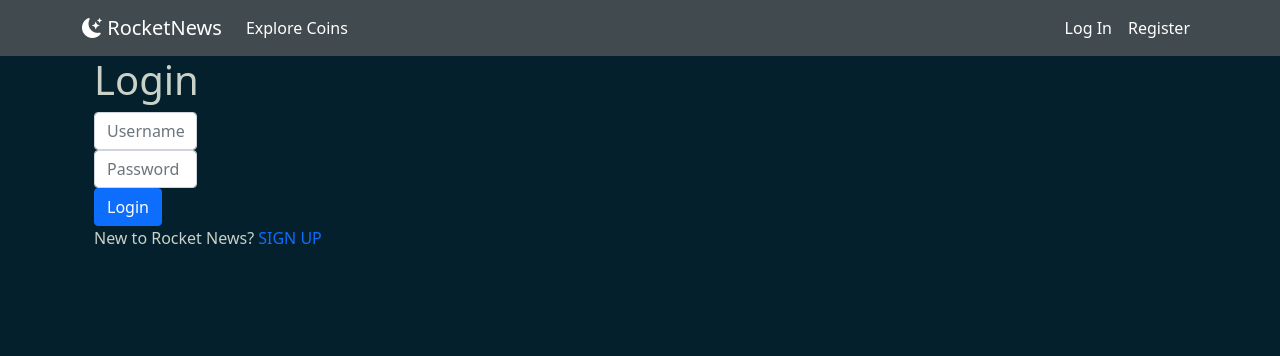
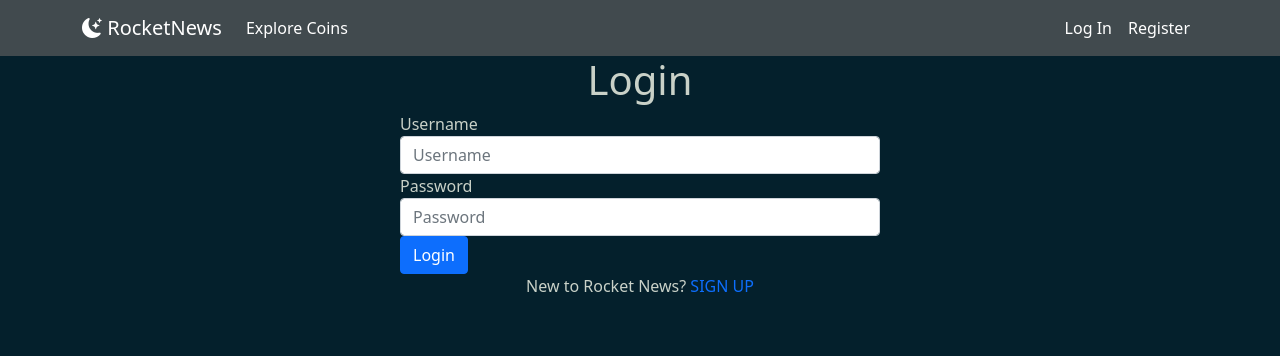
Before and after one commit to denyosaur/RocketNews, a Flask app: page /login in a window 1280 px wide. Shown: the top 356 px of the page. Run offline with Flask 2, Linux system fonts and the light colour scheme; some libraries are stand-ins or nearby versions.

Commit message:
login and reg form update

```diff
--- a/app.py
+++ b/app.py
@@ -11,7 +11,7 @@ import os
 from flask_debugtoolbar import DebugToolbarExtension
 #########################################################################################################
 app = Flask(__name__)
-app.config['SQLALCHEMY_DATABASE_URI'] = (os.environ.get('DATABASE_URL', 'postgresql:///rocket_news')).replace("://", "ql://", 1)
+app.config['SQLALCHEMY_DATABASE_URI'] = (os.environ.get('DATABASE_URL', 'postgresql:///rocket_news')) #.replace("://", "ql://", 1)
 
 app.config['SQLALCHEMY_TRACK_MODIFICATIONS'] = False
 app.config['SQLALCHEMY_ECHO'] = False
--- a/static/stylesheet.css
+++ b/static/stylesheet.css
@@ -50,11 +50,6 @@ a {
 
 a:hover {
     text-decoration: underline;
-}
-
-.main-body {
-    display:inline-block;
-
 }
 
 .query-list {
@@ -207,6 +202,23 @@ li .comp-info {
 }
 
 /* Login page */
+.Login {
+    display:flex;
+    flex-direction: column;
+    align-items: center;
+    width:100%;
+}
+
+.loginform-container {
+    display:flex;
+    flex-direction: column;
+    align-items: center;
+}
+
+.loginform-container form{
+    min-width: 480px;
+}
+
 .login-container {
     display:flex;
     flex-direction: column;
--- a/templates/base.html
+++ b/templates/base.html
@@ -46,10 +46,8 @@
         </nav>
     </div>
     <div class="container">
-        <div class="main-body">
-            {% block body %}
-            {% endblock %}
-        </div>
+        {% block body %}
+        {% endblock %}
     </div>
 </body>
 
--- a/templates/login.html
+++ b/templates/login.html
@@ -1,16 +1,19 @@
 {% extends 'base.html' %}
 {% block body %}
 
-<div class="container">
+<div class="Login">
+    <div class="loginform-container">
         <h1>Login</h1>
-    <div class="login-container">
         <form action="/login" method="POST">
                 {{ form.hidden_tag() }}
                 {% for field in form if field.widget.input_type != 'hidden' %}
+                <div class="form-group">
+                    {{field.label}}
+                    {{ field(placeholder=field.label.text, class="form-control") }}
                     {% for error in field.errors %}
                     <span class="text-danger">{{ error }}</span>
                 {% endfor %}
-            {{ field(placeholder=field.label.text, class="form-control") }}
+                </div>
                 {% endfor %}
                 <button class="btn btn-primary">Login</button>
         </form>
```
Also changed, not shown: templates/register.html (+9 -7 lines), README.md, 1 other file. Lines whose indentation alone changed are shown as unchanged.
